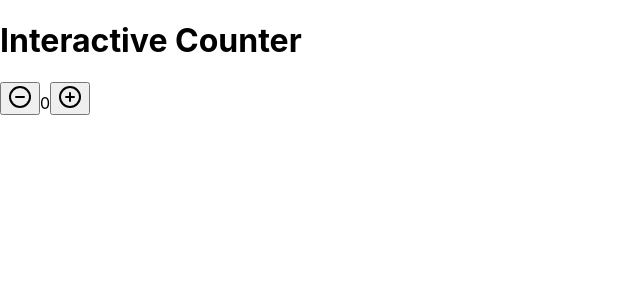
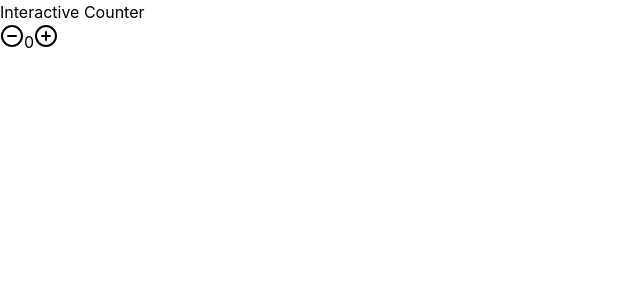
Before and after one commit to johnclyde/crazyclaudecontraptions, a React (Create React App) app in the folder helloworld/: page / in a window 1280 px wide. Shown: the top 300 px of the page, without its empty margins (0-640 px from the left). Built offline with nearby package versions, Linux system fonts and the light colour scheme.

Commit message:
add stuff?

```diff
--- a/helloworld/package.json
+++ b/helloworld/package.json
@@ -7,9 +7,12 @@
     "@testing-library/jest-dom": "^5.17.0",
     "@testing-library/react": "^13.4.0",
     "@testing-library/user-event": "^13.5.0",
+    "autoprefixer": "^10.4.19",
+    "postcss": "^8.4.39",
     "react": "^18.3.1",
     "react-dom": "^18.3.1",
     "react-scripts": "5.0.1",
+    "tailwindcss": "^3.4.4",
     "web-vitals": "^2.1.4"
   },
   "scripts": {
--- /dev/null
+++ b/helloworld/postcss.config.js
@@ -0,0 +1,6 @@
+module.exports = {
+  plugins: {
+    tailwindcss: {},
+    autoprefixer: {},
+  },
+}
--- a/helloworld/src/index.css
+++ b/helloworld/src/index.css
@@ -1,3 +1,7 @@
+@tailwind base;
+@tailwind components;
+@tailwind utilities;
+
 body {
   margin: 0;
   font-family: -apple-system, BlinkMacSystemFont, 'Segoe UI', 'Roboto', 'Oxygen',
--- /dev/null
+++ b/helloworld/tailwind.config.js
@@ -0,0 +1,8 @@
+/** @type {import('tailwindcss').Config} */
+module.exports = {
+  content: [],
+  theme: {
+    extend: {},
+  },
+  plugins: [],
+}
```
Also changed, not shown: 1 other file (tests, documents, lock files or other folders).
